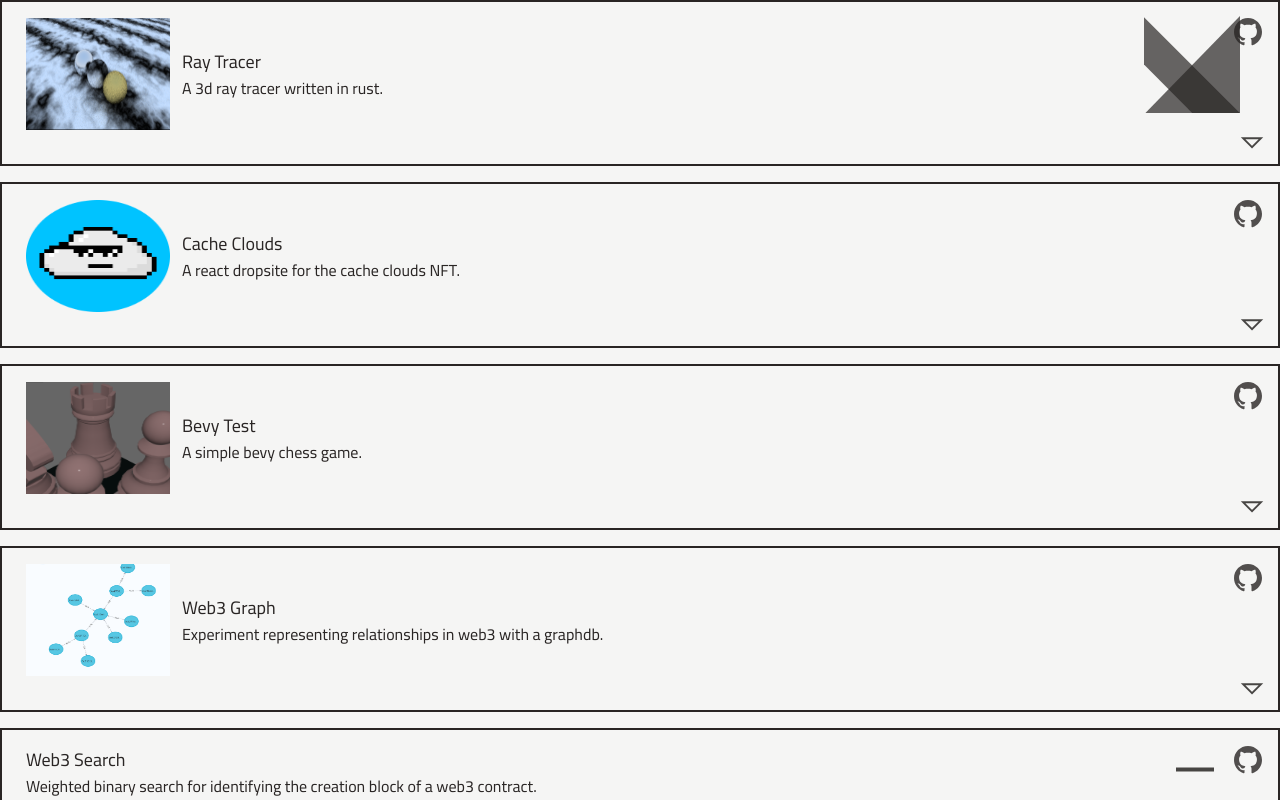
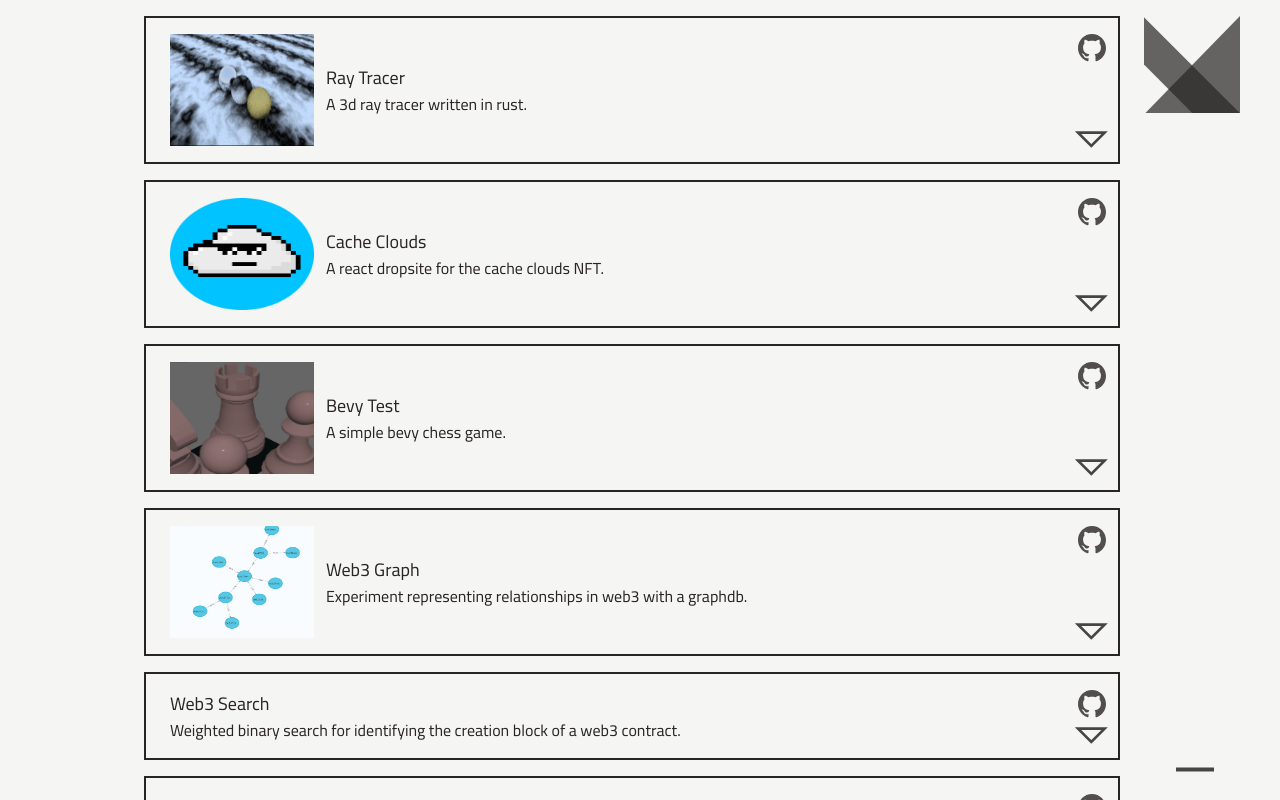
Before and after one commit to jdilla52/portfolio, a Next.js app: page /projects in a window 1280 px wide. Built offline with nearby package versions, Linux system fonts and the light colour scheme; a web font is replaced by a local one.

Commit message:
more tweaks for touch

```diff
--- a/src/components/project_card.tsx
+++ b/src/components/project_card.tsx
@@ -21,7 +21,7 @@ const ProjectCard = ({props, expanded, setExpanded}: ProjectCardProps) => {
     // todo refactor for different card states: image, text, link, image + text + link
     // hacked in for now
     return (
-        <div className="w-full border-2 border-stone-800 font-cairo"
+        <div className="relative w-full border-2 border-stone-800 font-cairo"
              onClick={() => setExpanded()} ref={ref}>
             <div className="flex flex-col pl-6 p-4">
                     <div className="grow flex flex-row w-full justify-between items-center gap-3">
@@ -30,13 +30,8 @@ const ProjectCard = ({props, expanded, setExpanded}: ProjectCardProps) => {
                                    height={100} width={100} alt={"./"}/></div>}
                         <div className="grow w-full">
                             <h3 className="text-lg">{props.name}</h3>
-                            <p className="max-w-prose">{props.description}</p>
+                            <p className="w-full flex-none">{props.description}</p>
                         </div>
-                    {props.link &&
-                        <button className="flex-none h-7 self-start"
-                                onClick={(e) => goTo(e, props.link)}>
-                            <Github/>
-                        </button>}
                 </div>
                 {(expanded && props.sections) &&
                     <div className="flex flex-col text-sm gap-1 pt-3 gap-4">
@@ -64,11 +59,16 @@ const ProjectCard = ({props, expanded, setExpanded}: ProjectCardProps) => {
                             )
                         })}
                     </div>}
-                {props.sections &&
-                    <div className="shrink flex-none self-end justify-self-end h-2.5 mt-2">
-                        <Arrow t={expanded ? 1.0 : 0.0}/>
-                    </div>}
             </div>
+            {props.link &&
+                <button className="absolute right-3 top-4 h-7 w-7"
+                        onClick={(e) => goTo(e, props.link)}>
+                    <Github/>
+                </button>}
+            {props.sections &&
+                <div className="absolute right-3 bottom-2 h-7 w-7">
+                    <Arrow t={expanded ? 1.0 : 0.0}/>
+                </div>}
         </div>
 
     )
--- a/src/pages/experience.tsx
+++ b/src/pages/experience.tsx
@@ -47,15 +47,13 @@ const Experience = () => {
     }
     return (
         <div className="relative fixed w-screen h-screen flex md:flex-row sm:flex-col bg-stone-100">
-            <div className="overflow-y-auto w-screen pb-16 md:mb-0" ref={outerRef}>
+            <div className="overflow-y-auto w-screen pb-16" ref={outerRef}>
                 <div className="grow sm:w-full md:w-[calc(100%-theme(space.36))] flex flex-col items-center p-4
             text-stone-800">
-                    {experienceData.roles.map((role: Role) => {
-                        return (
-                            <ExperienceCard key={role.headline} props={role} expanded={expanded[getRoleKey(role)]}
-                                            setExpanded={setExpandedState(getRoleKey(role))}/>
-                        )
-                    })}
+                    {experienceData.roles.map((role: Role) =>
+                        <ExperienceCard key={role.headline} props={role} expanded={expanded[getRoleKey(role)]}
+                                        setExpanded={setExpandedState(getRoleKey(role))}/>
+                    )}
                 </div>
                 <div
                     className="fixed flex md:flex-col bottom-0 left-0 right-0 md:right-0 md:left-[calc(100%-theme(space.36))] md:top-0 items-end md:items-center justify-between">
--- a/src/pages/projects.tsx
+++ b/src/pages/projects.tsx
@@ -41,15 +41,15 @@ const Projects = () => {
         setExpanded({...init_state, [name]: !expanded[name]})
     }
     return (
-        <div className="relative fixed w-screen h-screen flex flex-row bg-stone-100">
-            <div className="grow flex flex-col overflow-auto w-screen item-center mb-16 text-stone-800 md:mb-0 gap-4" ref={outerRef}>
-                    {projectData.projects.map((project: Project) => {
-                        return (
-                            <ProjectCard key={project.name} props={project} expanded={expanded[project.name]}
-                                         setExpanded={setExpandedState(project.name)}/>
-                        )
-                    })
-                    }
+        <div className="relative fixed w-screen h-screen flex md:flex-row sm:flex-col bg-stone-100">
+            <div className="overflow-y-auto w-screen pb-16" ref={outerRef}>
+                <div className="grow sm:w-full md:w-[calc(100%-theme(space.36))] md:pl-36 flex flex-col w-md p-4
+            text-stone-800 gap-4">
+                    {projectData.projects.map((project: Project) =>
+                        <ProjectCard key={project.name} props={project} expanded={expanded[project.name]}
+                                     setExpanded={setExpandedState(project.name)}/>
+                    )}
+                </div>
             </div>
             <div
                 className="fixed flex md:flex-col bottom-0 left-0 right-0 md:right-0 md:left-[calc(100%-theme(space.36))] md:top-0 items-end md:items-center justify-between">
```
